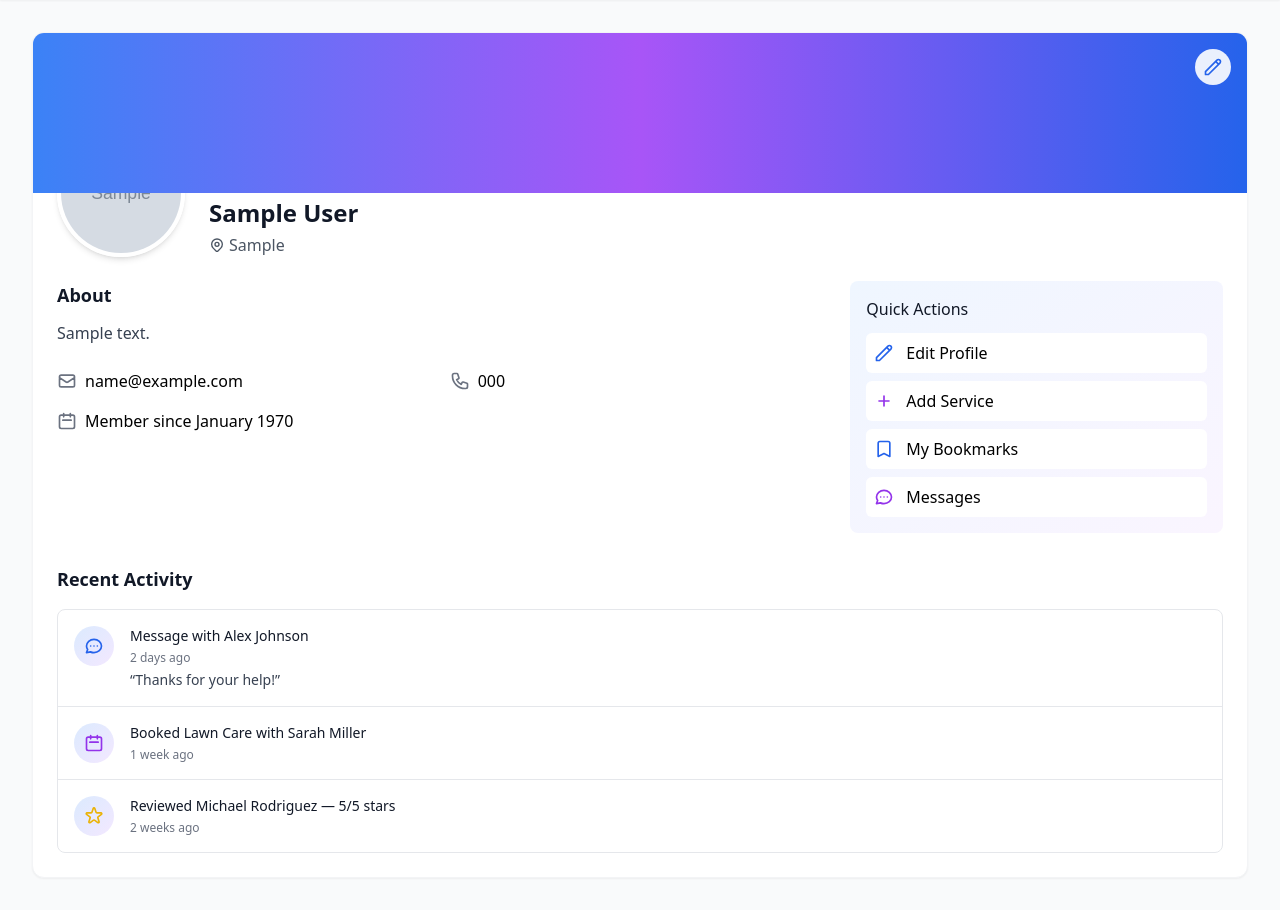
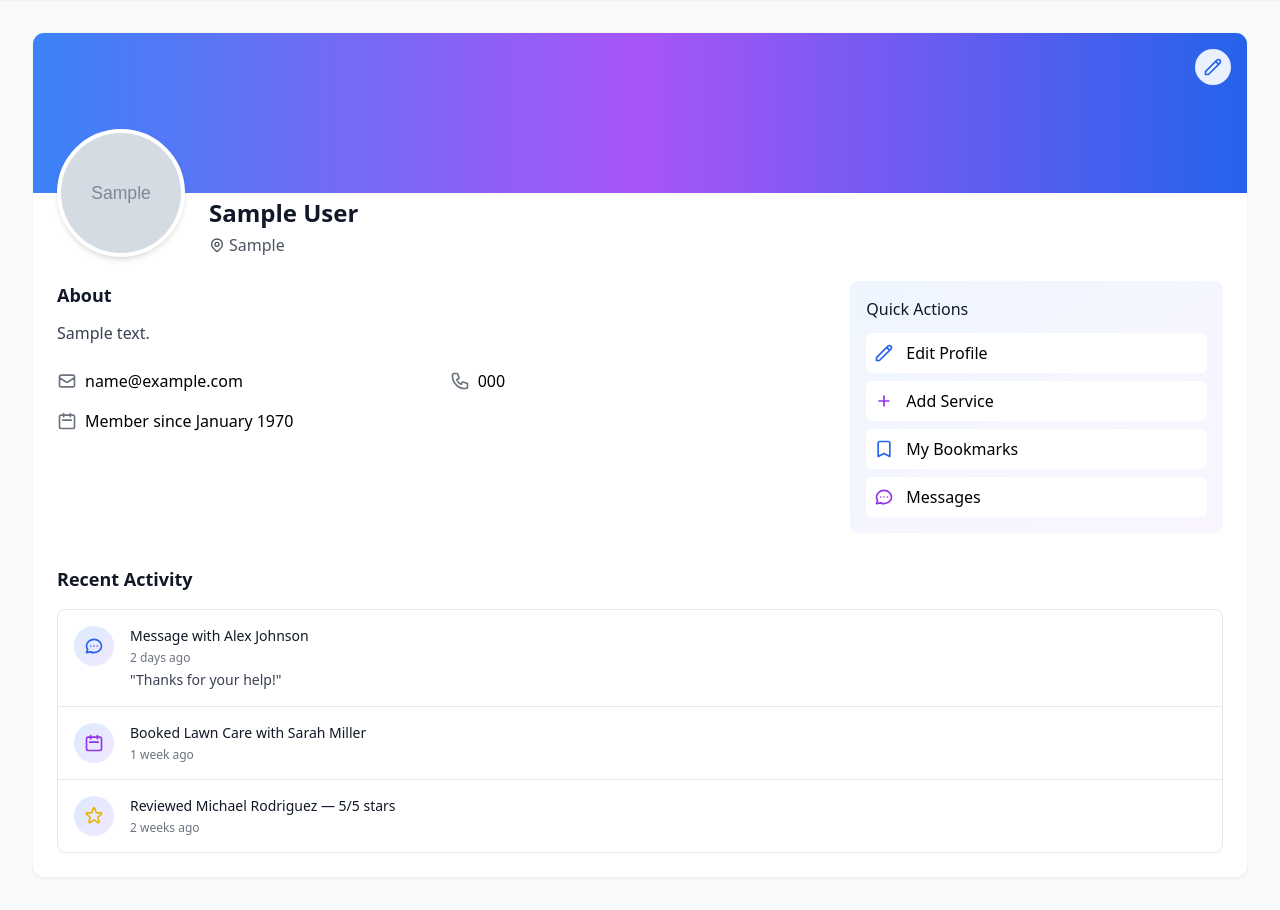
Before and after one commit to Yeonioi/Webprog, a PHP site: page /profile.php in a window 1280 px wide. Shown: the part 65-975 px from the top of the page. Run offline with PHP 8.4, Linux system fonts and the light colour scheme; tables that the repository leaves empty or names only in its code hold one stand-in row (values such as "Sample post"); grey boxes marked "Sample" are stand-in pictures; some libraries are stand-ins or nearby versions.

Commit message:
Fixed pages

```diff
--- a/category.php
+++ b/category.php
@@ -16,7 +16,7 @@ if (!$category) {
     redirect('home.php');
 }
 
-// Fetch service categories with service count
+// Fetch service categories with service count - FIXED: Changed TRUE to 1
 $stmt = $conn->prepare("
     SELECT sc.*, gc.name AS general_category_name, gc.icon, gc.color,
            (SELECT COUNT(*) FROM services s WHERE s.service_category_id = sc.id) as service_count
--- a/index.php
+++ b/index.php
@@ -58,8 +58,7 @@
                                         <p class="mt-1 text-sm text-gray-600">Professional lawn mowing, edging, and landscaping services.</p>
                                     </div>
                                     <div class="mt-4 flex justify-between items-center">
-                                        <span class="text-blue-600 font-medium">$25/hour</span>
-                                        <span class="px-4 py-2 bg-green-50 text-green-700 rounded-full text-sm font-medium">Available Now</span>
+                                        <span class="px-2 py-2 bg-green-50 text-green-700 rounded-full text-sm font-medium">Available Now</span>
                                     </div>
                                 </div>
                             </div>
--- a/profile.php
+++ b/profile.php
@@ -30,10 +30,10 @@ if (!$user) {
 
     <div class="bg-white rounded-xl shadow-sm border border-gray-100 overflow-hidden">
 
-        <!-- Header + Edit Button -->
-        <div class="relative h-40 bg-gradient-to-r from-blue-500 via-purple-500 to-blue-600">
+        <!-- Header + Edit Button - FIXED: Added relative positioning and proper z-index -->
+        <div class="relative h-40 bg-gradient-to-r from-blue-500 via-purple-500 to-blue-600 z-0">
             <a href="edit-profile.php"
-               class="absolute top-4 right-4 bg-white bg-opacity-90 p-2 rounded-full hover:bg-opacity-100 transition">
+               class="absolute top-4 right-4 bg-white bg-opacity-90 p-2 rounded-full hover:bg-opacity-100 transition z-10">
                 <svg class="w-5 h-5 text-blue-600" fill="none" stroke="currentColor" viewBox="0 0 24 24">
                     <path stroke-linecap="round" stroke-linejoin="round" stroke-width="2"
                           d="M15.232 5.232l3.536 3.536m-2.036-5.036
@@ -44,9 +44,9 @@ if (!$user) {
 
         <div class="px-6 pb-6">
 
-            <!-- Profile Photo + Name -->
-            <div class="flex flex-col sm:flex-row sm:items-end -mt-16 mb-6">
-                <div class="h-32 w-32 rounded-full border-4 border-white overflow-hidden shadow-md">
+            <!-- Profile Photo + Name - FIXED: Added relative positioning and z-index to bring it above background -->
+            <div class="flex flex-col sm:flex-row sm:items-end -mt-16 mb-6 relative z-10">
+                <div class="h-32 w-32 rounded-full border-4 border-white overflow-hidden shadow-md bg-white">
 
                     <?php if (!empty($user['profile_image'])): ?>
                         <img src="<?= e($user['profile_image']) ?>"
@@ -289,7 +289,7 @@ if (!$user) {
 
                                 <?php if (!empty($a['preview'])): ?>
                                 <p class="text-sm text-gray-700 mt-1">
-                                    “<?= e($a['preview']) ?>”
+                                    "<?= e($a['preview']) ?>"
                                 </p>
                                 <?php endif; ?>
 
```
Also changed, not shown: home.php (+5 -7 lines), referrals.php (+4 -5 lines), 1 other file.
